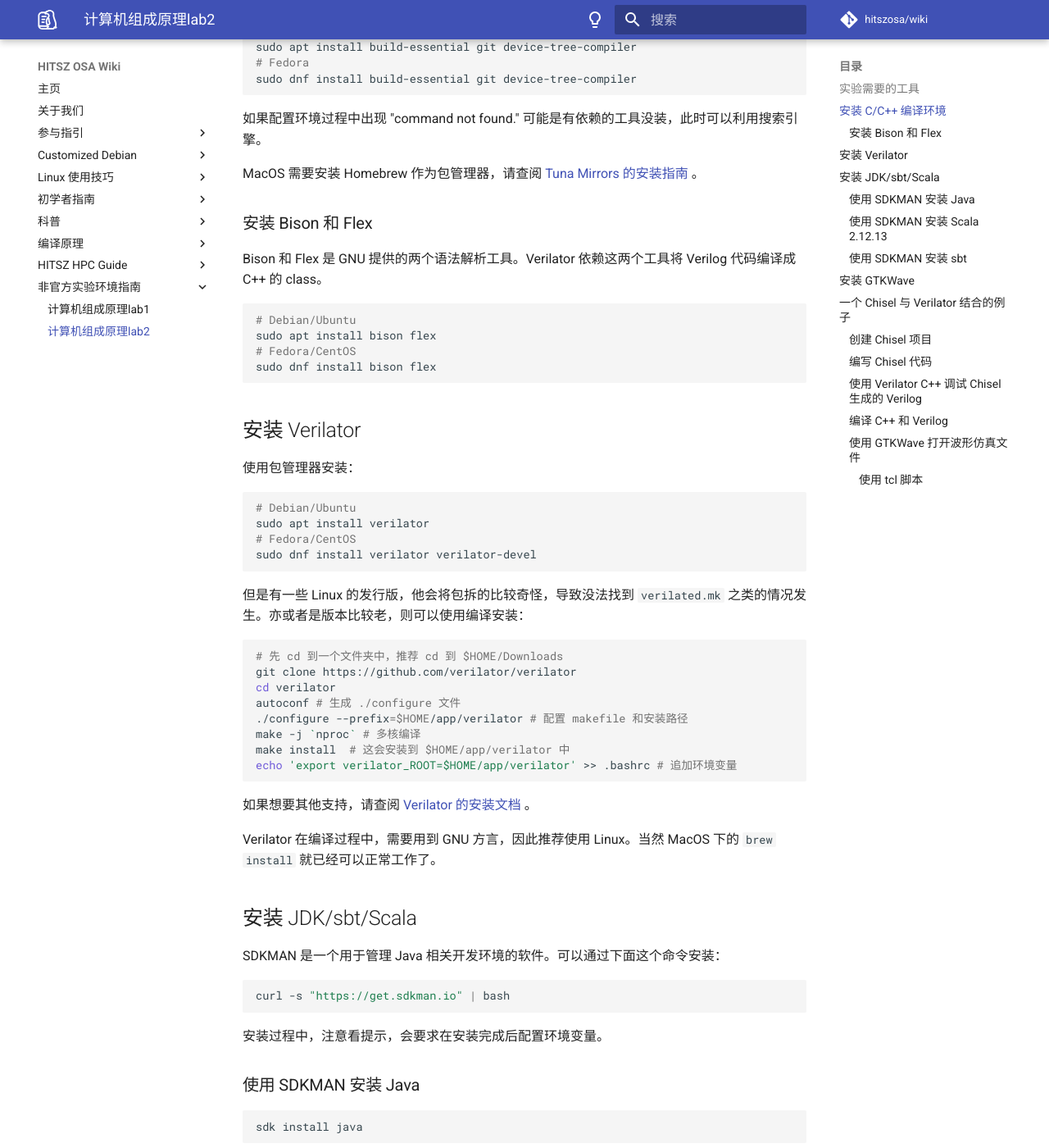
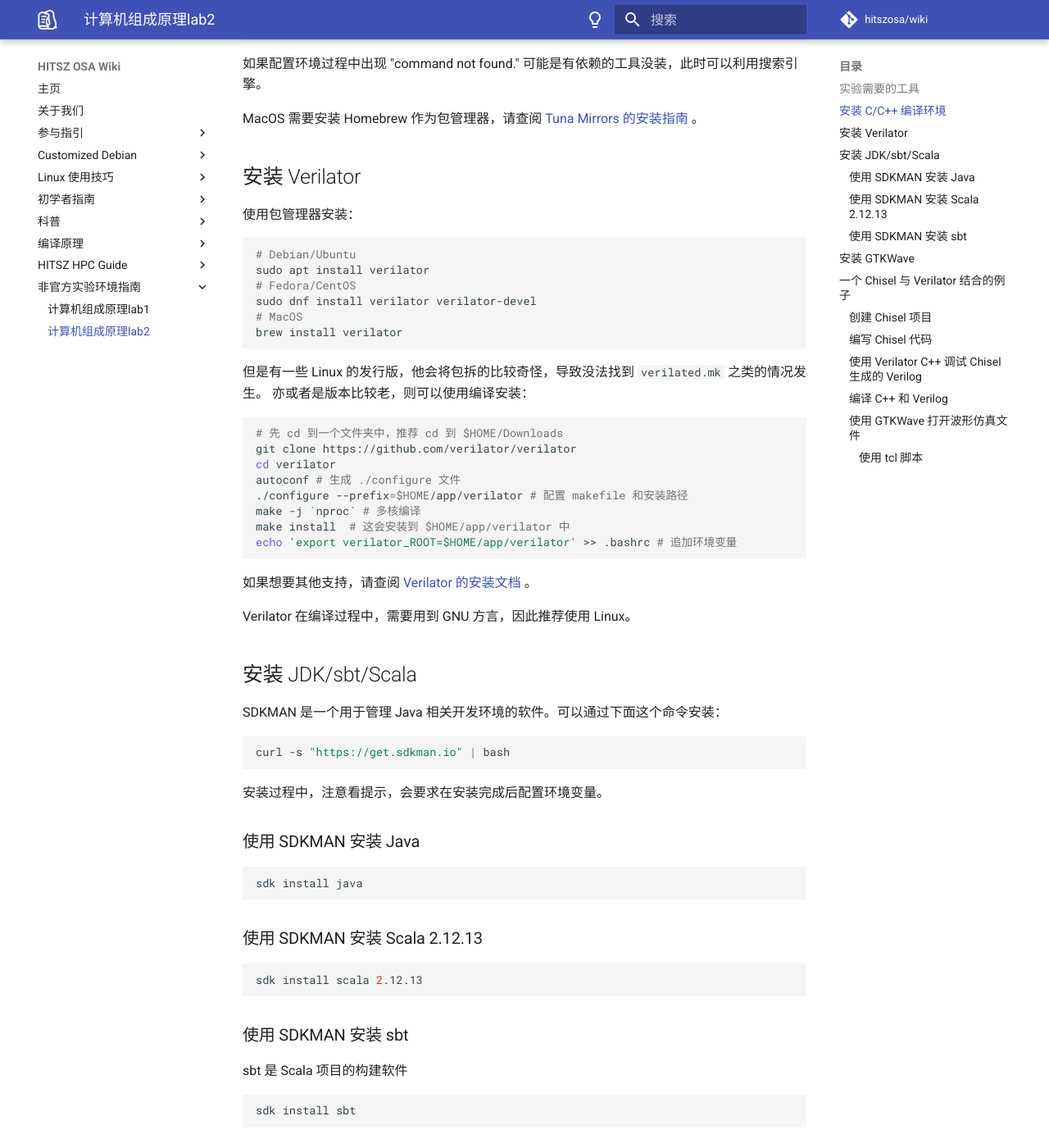
Before and after one commit to hitszosa/wiki, an MkDocs documentation site: the page built from docs/unofficial-lab-env/comp-organ-lab2.md, in a window 1280 px wide and 1400 px high, scrolled down 829 px. Shown: the whole window at 82% size. Built offline with MkDocs 1.6.1 and Material for MkDocs 9.7.7, drawn with Linux system fonts in a browser that asks for light colours; comment, search, counter and statistics services are not loaded.

Commit message:
添加🔗

````diff
--- a/docs/unofficial-lab-env/comp-organ-lab2.md
+++ b/docs/unofficial-lab-env/comp-organ-lab2.md
@@ -14,8 +14,6 @@
 
 实验工具安装需要
 
-- Bison
-- Flex
 - gcc
 - git
 - g++
@@ -35,17 +33,6 @@ sudo dnf install build-essential git device-tree-compiler
 
 MacOS 需要安装 Homebrew 作为包管理器，请查阅 [Tuna Mirrors 的安装指南](https://mirrors.tuna.tsinghua.edu.cn/help/homebrew) 。
 
-### 安装 Bison 和 Flex
-
-Bison 和 Flex 是 GNU 提供的两个语法解析工具。Verilator 依赖这两个工具将 Verilog 代码编译成 C++ 的 class。
-
-```sh
-# Debian/Ubuntu
-sudo apt install bison flex
-# Fedora/CentOS
-sudo dnf install bison flex
-```
-
 ## 安装 Verilator
 
 使用包管理器安装：
@@ -72,7 +62,7 @@ echo 'export verilator_ROOT=$HOME/app/verilator' >> .bashrc # 追加环境变量
 
 如果想要其他支持，请查阅 [Verilator 的安装文档](https://verilator.org/guide/latest/install.html) 。
 
-Verilator 在编译过程中，需要用到 GNU 方言，因此推荐使用 Linux。当然 MacOS 下的 `brew install` 就已经可以正常工作了。
+Verilator 在编译过程中，需要用到 GNU 方言，因此推荐使用 Linux。
 
 ## 安装 JDK/sbt/Scala
 
````
Also changed, not shown: other parts of docs/unofficial-lab-env/comp-organ-lab2.md (+4 -1 lines).
